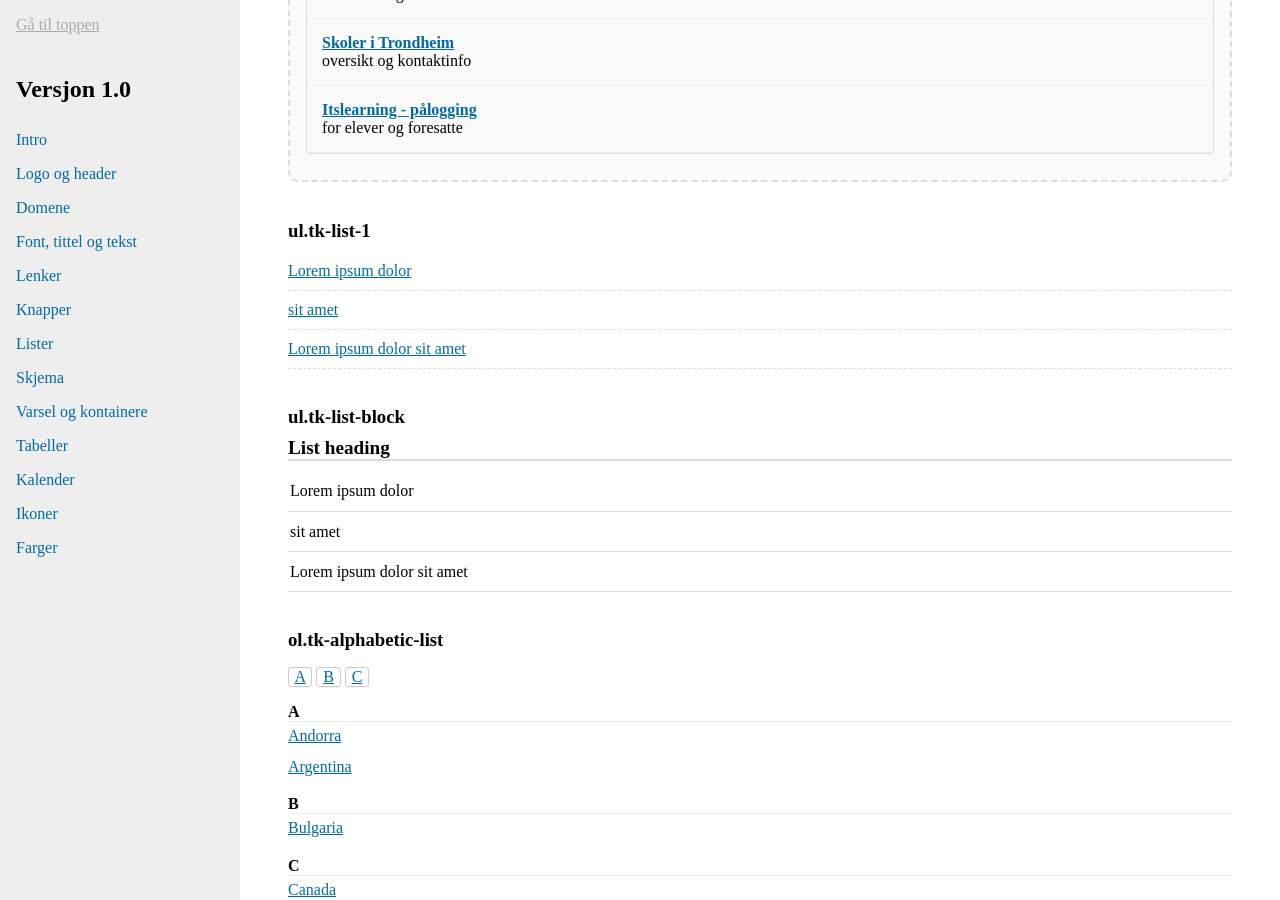
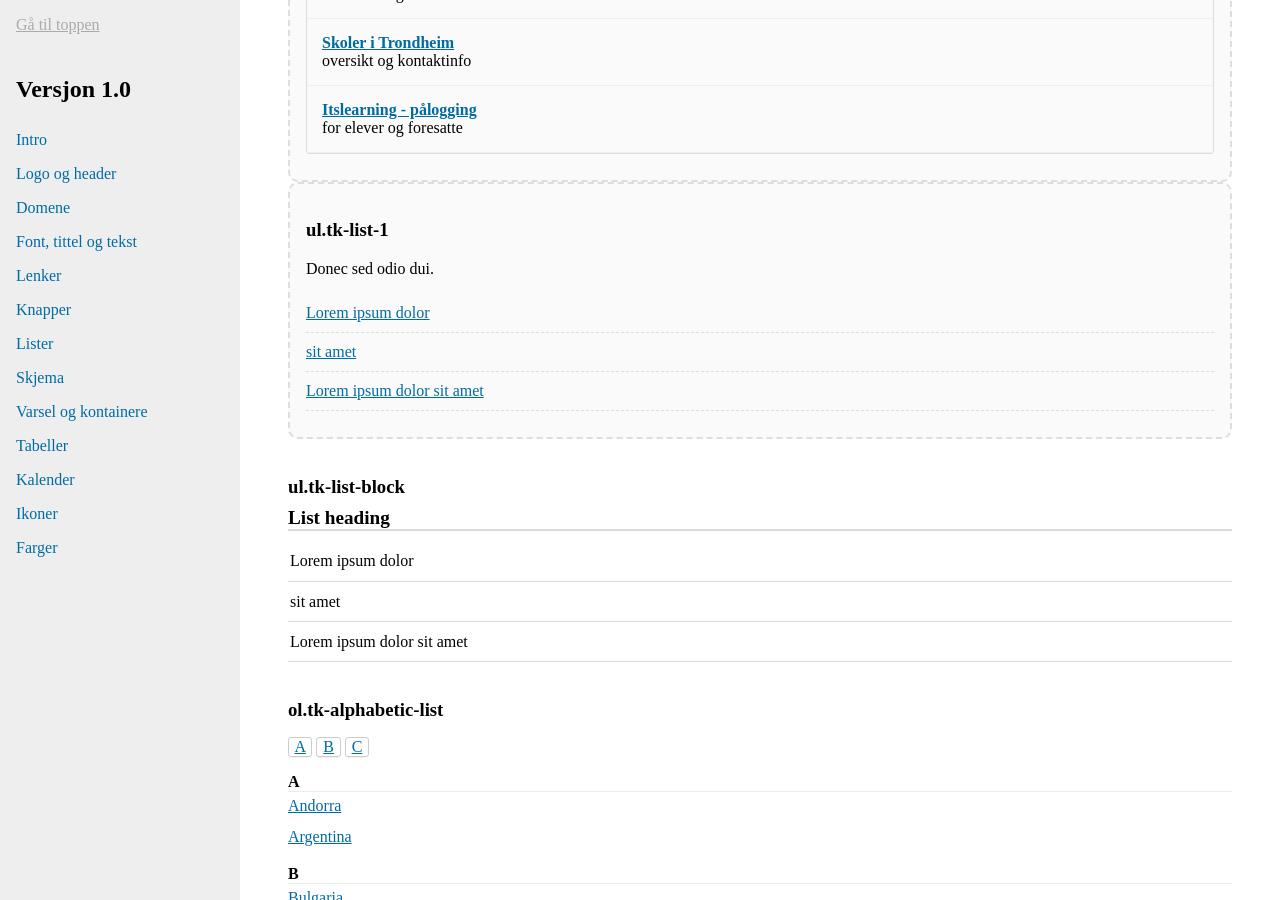
Before and after one commit to rskjonbe/styleguide, a Jekyll site: the page built from versjon/1.0/index.html, in a window 1280 px wide and 900 px high, scrolled down 2336 px. Built offline with Jekyll 4.4.1, drawn with Linux system fonts in a browser that asks for light colours.

Commit message:
Change lister.html

```diff
--- a/versjon/1.0/lister.html
+++ b/versjon/1.0/lister.html
@@ -40,7 +40,12 @@
 
 
 <!-- tk-list-1 -->
-<h3 class="element-heading">ul.tk-list-1</h3>
+<section class="guide-element">
+	<div class="guide-element__meta">
+		<h3 class="guide-element__heading">ul.tk-list-1</h3>
+		<p class="guide-element__description">Donec sed odio dui.</p>
+	</div>
+
 
 	<ul class="tk-list-1">
 		<li class="list-item">
@@ -53,6 +58,7 @@
 			<a href="" class="list-item-content">Lorem ipsum dolor sit amet</a>
 		</li>
 	</ul>
+</section>
 
 <!-- tk-list-block -->
 <h3 class="element-heading">ul.tk-list-block</h3>
```
Lines whose indentation alone changed are shown as unchanged.
